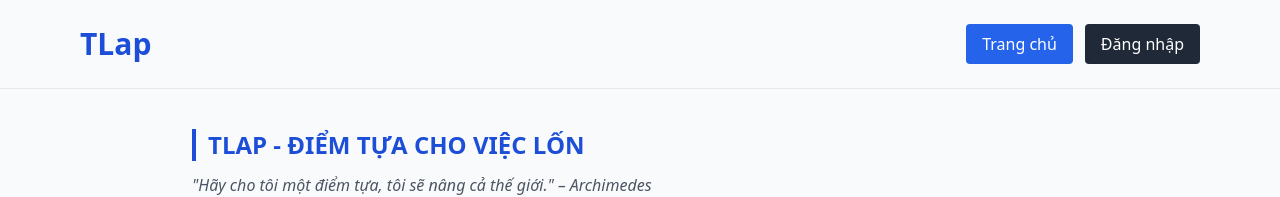
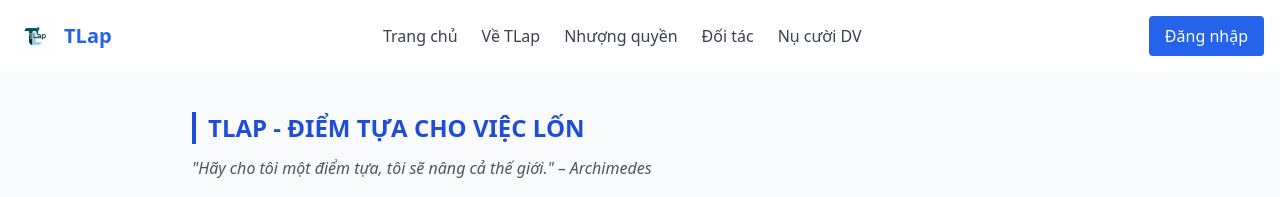
Before and after one commit to hngluc/barber-booking, a React (Create React App) app: page /detail in a window 1280 px wide. Shown: the top 197 px of the page. Built offline with nearby package versions, Linux system fonts and the light colour scheme.

Commit message:
Call API Success

```diff
--- a/src/App.jsx
+++ b/src/App.jsx
@@ -1,10 +1,12 @@
-import React, { useState } from 'react';
+// src/App.jsx
+import React, { useState, useEffect } from 'react';
 import {
   BrowserRouter as Router,
   Routes,
   Route,
   Navigate,
   useNavigate,
+  useLocation,
 } from 'react-router-dom';
 
 import Home from "./Pages/Home";
@@ -13,17 +15,38 @@ import RegisterForm from "./Pages/RegisterForm";
 import Detail from "./Pages/Detail";
 import ServiceDetail from "./Pages/ServiceDetail";
 import BookingForm from "./Pages/BookingForm";
+import Header from "./components/Header";
 
 function AppContent() {
   const [isLoggedIn, setIsLoggedIn] = useState(false);
   const navigate = useNavigate();
+  const location = useLocation();
+
+  useEffect(() => {
+    const token = localStorage.getItem("token");
+    setIsLoggedIn(!!token);
+  }, []);
 
   const handleLoginSuccess = () => {
     setIsLoggedIn(true);
-    navigate("/"); // Quay về Home sau khi login
+    navigate("/");
   };
 
+  const handleLogout = () => {
+    localStorage.clear();
+    setIsLoggedIn(false);
+    navigate("/login");
+  };
+
+  const hideHeaderRoutes = ["/login", "/register"];
+  const shouldShowHeader = !hideHeaderRoutes.includes(location.pathname);
+
   return (
+    <>
+    {shouldShowHeader && (
+      <Header isLoggedIn={isLoggedIn} onLogout={handleLogout} />
+    )}
+
       <Routes>
         <Route path="/" element={<Home isLoggedIn={isLoggedIn} />} />
         <Route
@@ -52,7 +75,9 @@ function AppContent() {
         <Route path="/detail" element={<Detail />} />
         <Route path="/service/:serviceId" element={<ServiceDetail />} />
         <Route path="/booking" element={<BookingForm />} />
+        <Route path="/admin" element={<div className="p-10">Trang Quản Trị</div>} />
       </Routes>
+    </>
   );
 }
 
--- a/src/Pages/Detail.jsx
+++ b/src/Pages/Detail.jsx
@@ -4,24 +4,6 @@ import { Link } from "react-router-dom";
 export default function Detail() {
   return (
     <div className="bg-gray-50 text-gray-800 font-sans">
-      {/* Header */}
-      <header className="flex justify-between items-center px-6 md:px-20 py-6 border-b">
-        <div className="text-3xl font-extrabold text-blue-700">TLap</div>
-        <nav className="flex space-x-3">
-          <Link
-            to="/"
-            className="px-4 py-2 bg-blue-600 text-white rounded hover:bg-blue-700 transition"
-          >
-            Trang chủ
-          </Link>
-          <Link
-            to="/login"
-            className="px-4 py-2 bg-gray-800 text-white rounded hover:bg-gray-900 transition"
-          >
-            Đăng nhập
-          </Link>
-        </nav>
-      </header>
 
       {/* Section 1: Giới thiệu */}
       <section className="mb-14 max-w-4xl mx-auto px-6 md:px-0 pt-10">
--- a/src/Pages/Home.jsx
+++ b/src/Pages/Home.jsx
@@ -1,12 +1,30 @@
-import React from "react";
+import React, { useEffect, useState } from "react";
 import { Card } from "../components/ui/card";
 import { Button } from "../components/ui/button";
 import { Link, useNavigate } from "react-router-dom";
 import { Carousel } from 'react-responsive-carousel';
+import Header from "../components/Header";
 import 'react-responsive-carousel/lib/styles/carousel.min.css';
 
-export default function Home({ isLoggedIn }) {
+export default function Home() {
+  const [isLoggedIn, setIsLoggedIn] = useState(false);
+  const [role, setRole] = useState(null);
   const navigate = useNavigate();
+
+  // Kiểm tra token trong localStorage khi load trang
+  useEffect(() => {
+  const token = localStorage.getItem("token");
+  const userRole = localStorage.getItem("role");
+  setIsLoggedIn(!!token);
+  setRole(userRole);
+  }, []);
+
+  const handleLogout = () => {
+    localStorage.removeItem("token");
+    localStorage.removeItem("role"); // nếu có
+    setIsLoggedIn(false);
+    navigate("/"); // Quay lại Home
+  };
 
   const handleShowBooking = () => {
     navigate("/booking");
@@ -14,24 +32,6 @@ export default function Home({ isLoggedIn }) {
 
   return (
     <div className="min-h-screen bg-white font-sans">
-      {/* Header */}
-      <header className="flex justify-between items-center p-4 shadow-md">
-        <div className="text-xl font-bold text-blue-600 flex items-center">
-          <img src="logo.png" alt="TLap Logo" className="h-10 mr-2" />
-          TLap
-        </div>
-        <nav className="hidden md:flex gap-6 text-gray-700">
-          <a href="#" className="hover:text-blue-500">Trang chủ</a>
-          <Link to="/detail" className="hover:text-blue-500">Về TLap</Link>
-          <a href="#" className="hover:text-blue-500">Nhượng quyền</a>
-          <a href="#" className="hover:text-blue-500">Đối tác</a>
-          <a href="#" className="hover:text-blue-500">Nụ cười DV</a>
-        </nav>
-        <Link to="/login">
-          <Button className="ml-4">Đăng nhập</Button>
-        </Link>
-      </header>
-
       {/* Hero Section with Large Carousel and Overlay Text */}
       <section className="relative">
         <Carousel
--- a/src/Pages/LoginForm.jsx
+++ b/src/Pages/LoginForm.jsx
@@ -2,15 +2,56 @@ import React, { useState } from "react";
 
 const LoginForm = ({ onLoginSuccess, onSwitchToRegister }) => {
   const [form, setForm] = useState({ email: "", password: "" });
+  const [loading, setLoading] = useState(false);
 
   const handleChange = (e) => {
     setForm({ ...form, [e.target.name]: e.target.value });
   };
 
-  const handleSubmit = (e) => {
+  const handleSubmit = async (e) => {
     e.preventDefault();
-    alert(`🟢 Đăng nhập thành công: ${form.email}`);
-    if (onLoginSuccess) onLoginSuccess();
+    setLoading(true);
+
+    try {
+      // Bước 1: Gửi yêu cầu đăng nhập
+      const response = await fetch("http://localhost:8080/api/v1/auth/authenticate", {
+        method: "POST",
+        headers: {
+          "Content-Type": "application/json",
+        },
+        body: JSON.stringify(form),
+      });
+
+      if (!response.ok) {
+        const errData = await response.json();
+        throw new Error(errData.message || "Đăng nhập thất bại.");
+      }
+
+      const data = await response.json();
+      localStorage.setItem("token", data.token); // Lưu token
+
+      // ✅ Bước 2: Gọi /user/me để lấy role
+      const meRes = await fetch("http://localhost:8080/api/v1/user/me", {
+        headers: {
+          Authorization: `Bearer ${data.token}`,
+        },
+      });
+
+      if (!meRes.ok) {
+        throw new Error("Không thể lấy thông tin người dùng.");
+      }
+
+      const meData = await meRes.json();
+      localStorage.setItem("role", meData.role); // Lưu role
+
+      alert("🟢 Đăng nhập thành công!");
+      if (onLoginSuccess) onLoginSuccess(); // Gọi callback cập nhật login
+    } catch (error) {
+      console.error("Login error:", error);
+      alert(`❌ Lỗi: ${error.message}`);
+    } finally {
+      setLoading(false);
+    }
   };
 
   return (
@@ -38,9 +79,10 @@ const LoginForm = ({ onLoginSuccess, onSwitchToRegister }) => {
           />
           <button
             type="submit"
-            className="w-full bg-blue-700 text-white py-3 rounded-lg hover:bg-blue-800 transition"
+            disabled={loading}
+            className="w-full bg-blue-700 text-white py-3 rounded-lg hover:bg-blue-800 transition disabled:opacity-50"
           >
-            Đăng nhập
+            {loading ? "Đang xử lý..." : "Đăng nhập"}
           </button>
         </form>
         <p className="text-center text-sm text-gray-600">
--- /dev/null
+++ b/src/components/Header.jsx
@@ -0,0 +1,50 @@
+// src/components/Header.jsx
+import React, { useEffect, useState } from "react";
+import { Link, useNavigate } from "react-router-dom";
+import { Button } from "./ui/button";
+
+export default function Header({ isLoggedIn, onLogout }) {
+  const navigate = useNavigate();
+  const [role, setRole] = useState("");
+
+  useEffect(() => {
+    const storedRole = localStorage.getItem("role");
+    if (storedRole) setRole(storedRole);
+  }, [isLoggedIn]);
+
+  const handleLogout = () => {
+    localStorage.clear();
+    onLogout(); // gọi hàm từ App để cập nhật state
+    navigate("/");
+  };
+
+  return (
+    <header className="flex justify-between items-center p-4 shadow-md">
+      <div className="text-xl font-bold text-blue-600 flex items-center">
+        <img src="/logo.png" alt="TLap Logo" className="h-10 mr-2" />
+        TLap
+      </div>
+      <nav className="hidden md:flex gap-6 text-gray-700">
+        <Link to="/" className="hover:text-blue-500">Trang chủ</Link>
+        <Link to="/detail" className="hover:text-blue-500">Về TLap</Link>
+        <a href="#" className="hover:text-blue-500">Nhượng quyền</a>
+        <a href="#" className="hover:text-blue-500">Đối tác</a>
+        <a href="#" className="hover:text-blue-500">Nụ cười DV</a>
+      </nav>
+      <div className="flex items-center">
+        {role === "ADMIN" && (
+          <Link to="/admin">
+            <Button className="ml-2 bg-red-600 hover:bg-red-700">Quản trị</Button>
+          </Link>
+        )}
+        {isLoggedIn ? (
+          <Button className="ml-4" onClick={handleLogout}>Đăng xuất</Button>
+        ) : (
+          <Link to="/login">
+            <Button className="ml-4">Đăng nhập</Button>
+          </Link>
+        )}
+      </div>
+    </header>
+  );
+}
```
Lines whose indentation alone changed are shown as unchanged.
